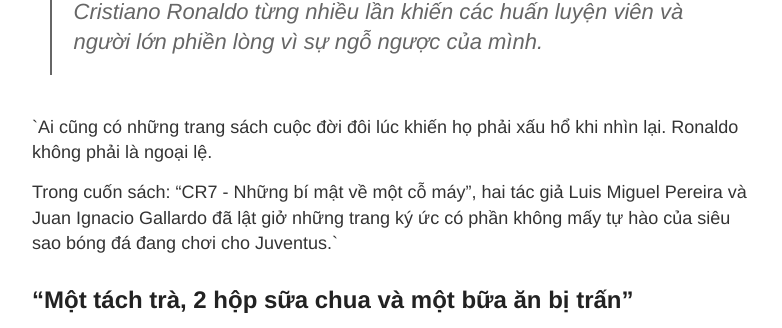
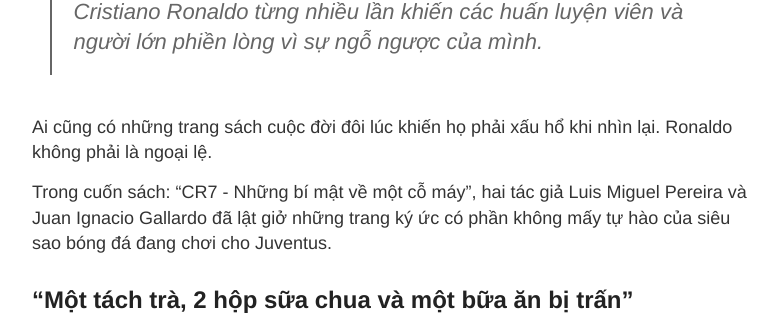
Before and after one commit to cuzinxyz/cuzinxyz.github.io, a Jekyll site: the page built from _posts/2020-7-19-ronaldo-dua-tre-ngo-nguoc-truong-thanh-nho-su-nghiem-khac.md, in a window 1280 px wide and 900 px high. Shown: the part 354-682 px from the top of the window, without its empty margins (248-1030 px from the left). Built offline with Jekyll 4.4.1, drawn with Linux system fonts in a browser that asks for light colours.

```diff
--- a/_posts/2020-7-19-ronaldo-dua-tre-ngo-nguoc-truong-thanh-nho-su-nghiem-khac.md
+++ b/_posts/2020-7-19-ronaldo-dua-tre-ngo-nguoc-truong-thanh-nho-su-nghiem-khac.md
@@ -5,9 +5,9 @@ title: RONALDO - ĐỨA TRẺ NGỖ NGƯỢC TRƯỞNG THÀNH NHỜ SỰ NGHIÊM
 
 > Trong giai đoạn khởi nghiệp tại các đội trẻ Sporting Lisbon, Cristiano Ronaldo từng nhiều lần khiến các huấn luyện viên và người lớn phiền lòng vì sự ngỗ ngược của mình.
 
-`Ai cũng có những trang sách cuộc đời đôi lúc khiến họ phải xấu hổ khi nhìn lại. Ronaldo không phải là ngoại lệ.
+Ai cũng có những trang sách cuộc đời đôi lúc khiến họ phải xấu hổ khi nhìn lại. Ronaldo không phải là ngoại lệ.
 
-Trong cuốn sách: “CR7 - Những bí mật về một cỗ máy”, hai tác giả Luis Miguel Pereira và Juan Ignacio Gallardo đã lật giở những trang ký ức có phần không mấy tự hào của siêu sao bóng đá đang chơi cho Juventus.`
+Trong cuốn sách: “CR7 - Những bí mật về một cỗ máy”, hai tác giả Luis Miguel Pereira và Juan Ignacio Gallardo đã lật giở những trang ký ức có phần không mấy tự hào của siêu sao bóng đá đang chơi cho Juventus.
 
 ## “Một tách trà, 2 hộp sữa chua và một bữa ăn bị trấn”
 
```
